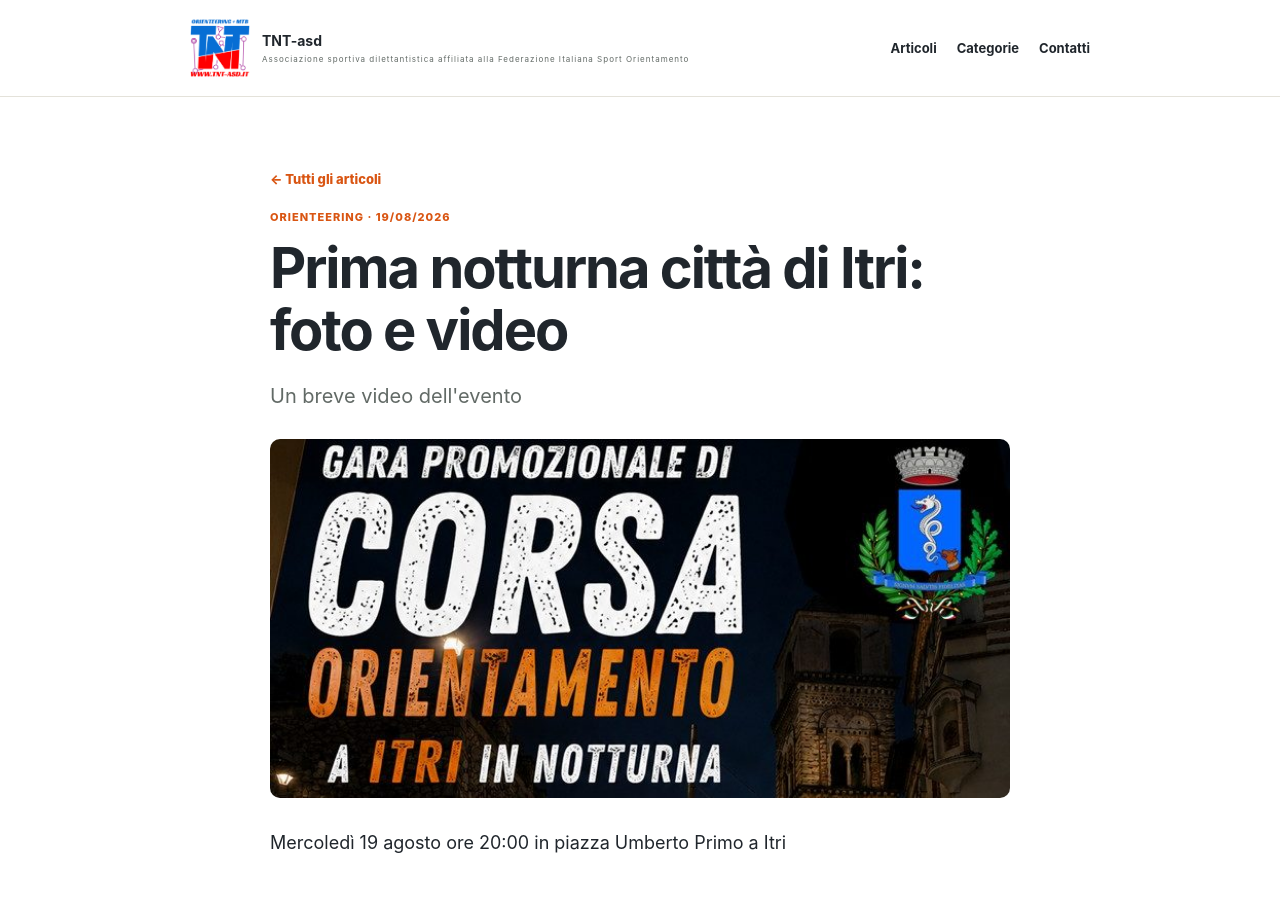
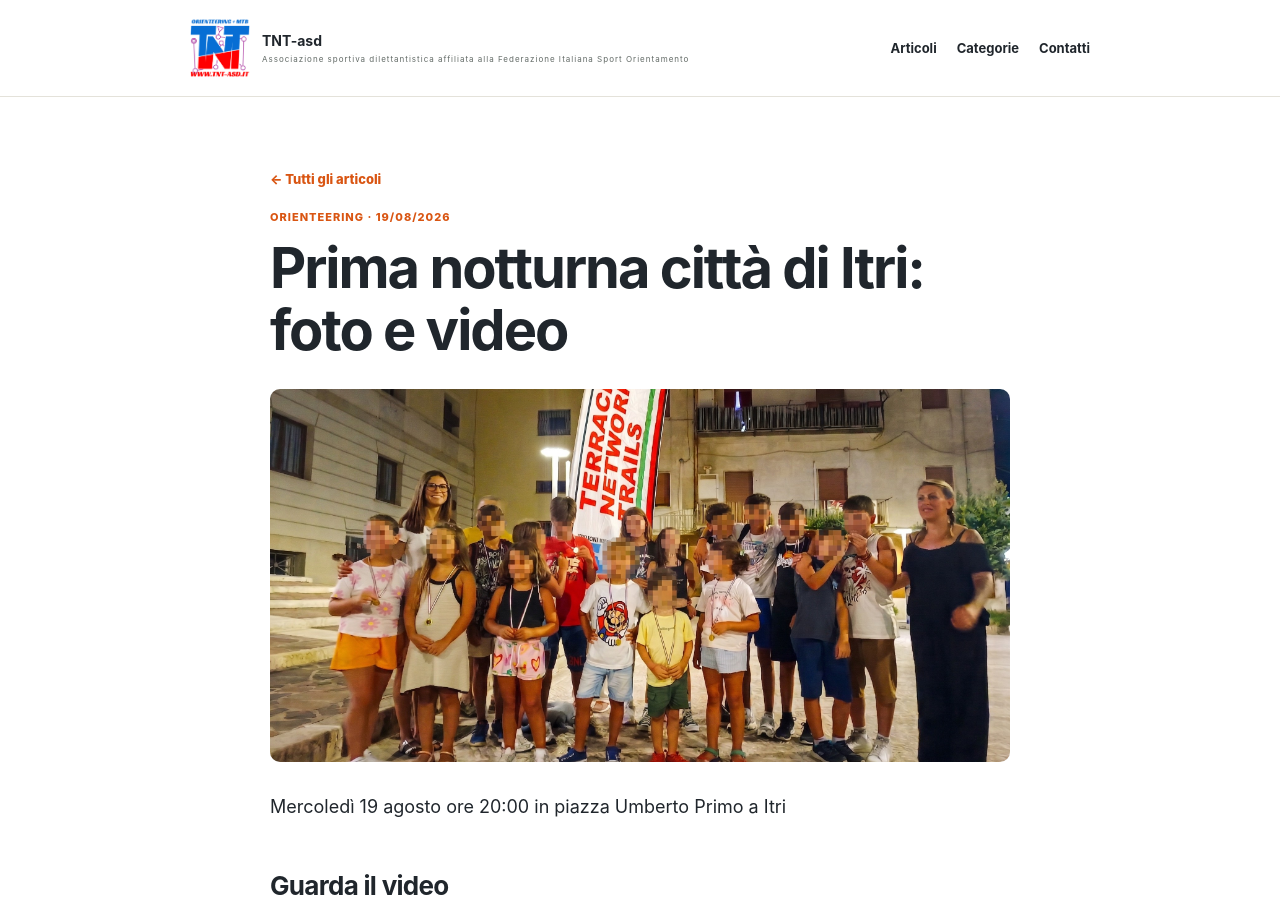
Before and after one commit to glucatntasd/glucatntasd.github.io, a Jekyll site: the page built from _posts/2026-08-19-video_notturna_itri.md, in a window 1280 px wide and 900 px high. Built offline with Jekyll 4.4.1, drawn with Linux system fonts in a browser that asks for light colours.

Commit message:
itri foto in evidenta

```diff
--- a/_posts/2026-08-19-video_notturna_itri.md
+++ b/_posts/2026-08-19-video_notturna_itri.md
@@ -3,13 +3,13 @@
 title: "Prima notturna città di Itri: foto e video"
 date: 2026-08-19
 category: "Orienteering"
-subtitle: "Un breve video dell'evento"
+subtitle: ""
 tags:
   - eventi
   - gare
   - notturna
   - Itri
-image: "/assets/locandina_notturna_itri.jpg"
+image: "/assets/2026-10-18_itri/premiazioni_bimbi_pano.jpg"
 
 gallery:
     - image: "http://www.tnt-asd.it/wp-content/uploads/2026/08/briefing_back.jpg"
```
Also changed, not shown: assets/2026-10-18_itri/premiazioni_bimbi_pano.jpg (added).
